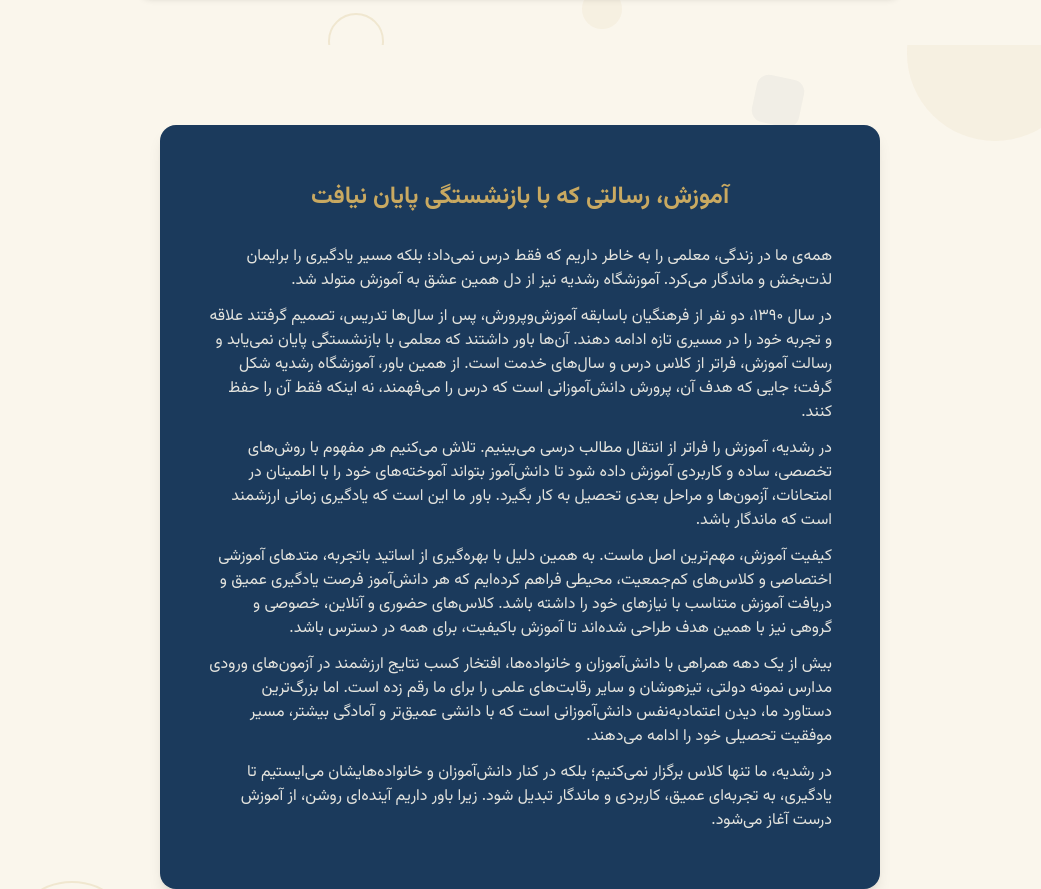
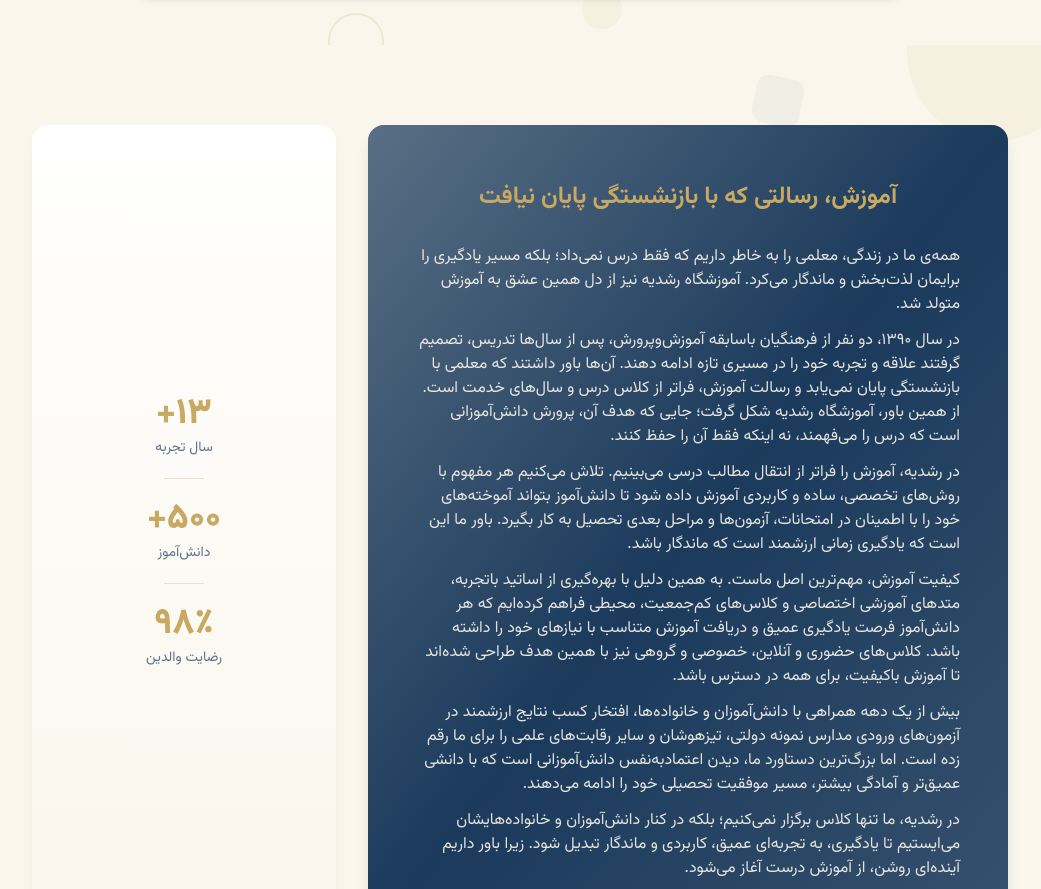
Before and after one commit to YounesA-L/my-institute-site-1, a website: page public/index.html in a window 1280 px wide. Shown: the part 2140-3029 px from the top of the page, without its empty margins (120-1161 px from the left). Drawn offline with nearby package versions, Linux system fonts and the light colour scheme.

Commit message:
Enhance about card on home page with diagonal glow and stats card
Adds a diagonal white gradient halo inside the about card (matching the about-us hero effect) and a companion stats card beside it (years of experience, students, parent satisfaction) to break up the page's visual monotony.

```diff
--- a/public/index.html
+++ b/public/index.html
@@ -398,14 +398,22 @@
         <div class="hidden sm:block absolute bottom-10 right-[35%] w-16 h-16 rounded-full bg-gold/[0.06] pointer-events-none"
             aria-hidden="true"></div>
 
-        <div class="relative max-w-3xl mx-auto px-4 sm:px-6">
-            <div class="bg-navy rounded-2xl shadow-lg px-6 py-10 sm:px-12 sm:py-14 text-right">
+        <div class="relative max-w-5xl mx-auto px-4 sm:px-6">
+            <div class="grid grid-cols-1 md:grid-cols-3 gap-6 md:gap-8 items-stretch">
 
-                <h3 class="text-gold text-xl sm:text-2xl font-bold mb-6 sm:mb-8 text-center">
-                    آموزش، رسالتی که با بازنشستگی پایان نیافت
-                </h3>
+            <div class="md:col-span-2 bg-navy rounded-2xl shadow-lg px-6 py-10 sm:px-12 sm:py-14 text-right relative overflow-hidden">
 
-                <div id="about-text-wrapper" class="relative">
+                <!-- گرادینت هاله‌ی سفید داخل کارت (مورب از بالا چپ به پایین راست) -->
+                <div
+                    class="absolute inset-0 bg-gradient-to-br from-cream/[0.28] via-transparent to-cream/[0.12] pointer-events-none">
+                </div>
+
+                <div class="relative">
+                    <h3 class="text-gold text-xl sm:text-2xl font-bold mb-6 sm:mb-8 text-center">
+                        آموزش، رسالتی که با بازنشستگی پایان نیافت
+                    </h3>
+
+                    <div id="about-text-wrapper" class="relative">
                     <div class="text-cream/90 text-sm sm:text-base leading-7 space-y-3">
                         <p>
                             همه‌ی ما در زندگی، معلمی را به خاطر داریم که فقط درس نمی‌داد؛ بلکه مسیر یادگیری را برایمان
@@ -464,6 +472,28 @@
                         </svg>
                     </button>
                 </div>
+                </div>
+
+            </div>
+
+            <!-- کارت آمار (کنار کارت درباره) -->
+            <div
+                class="bg-gradient-to-b from-white to-cream/60 rounded-2xl shadow-lg shadow-navy/5 p-6 sm:p-8 flex flex-col justify-center gap-5">
+                <div class="text-center">
+                    <p class="text-gold text-3xl sm:text-4xl font-extrabold">۱۳+</p>
+                    <p class="text-navy/70 text-sm mt-1">سال تجربه</p>
+                </div>
+                <div class="w-10 h-px bg-gold/30 mx-auto"></div>
+                <div class="text-center">
+                    <p class="text-gold text-3xl sm:text-4xl font-extrabold">۵۰۰+</p>
+                    <p class="text-navy/70 text-sm mt-1">دانش‌آموز</p>
+                </div>
+                <div class="w-10 h-px bg-gold/30 mx-auto"></div>
+                <div class="text-center">
+                    <p class="text-gold text-3xl sm:text-4xl font-extrabold">۹۸٪</p>
+                    <p class="text-navy/70 text-sm mt-1">رضایت والدین</p>
+                </div>
+            </div>
 
             </div>
         </div>
```
